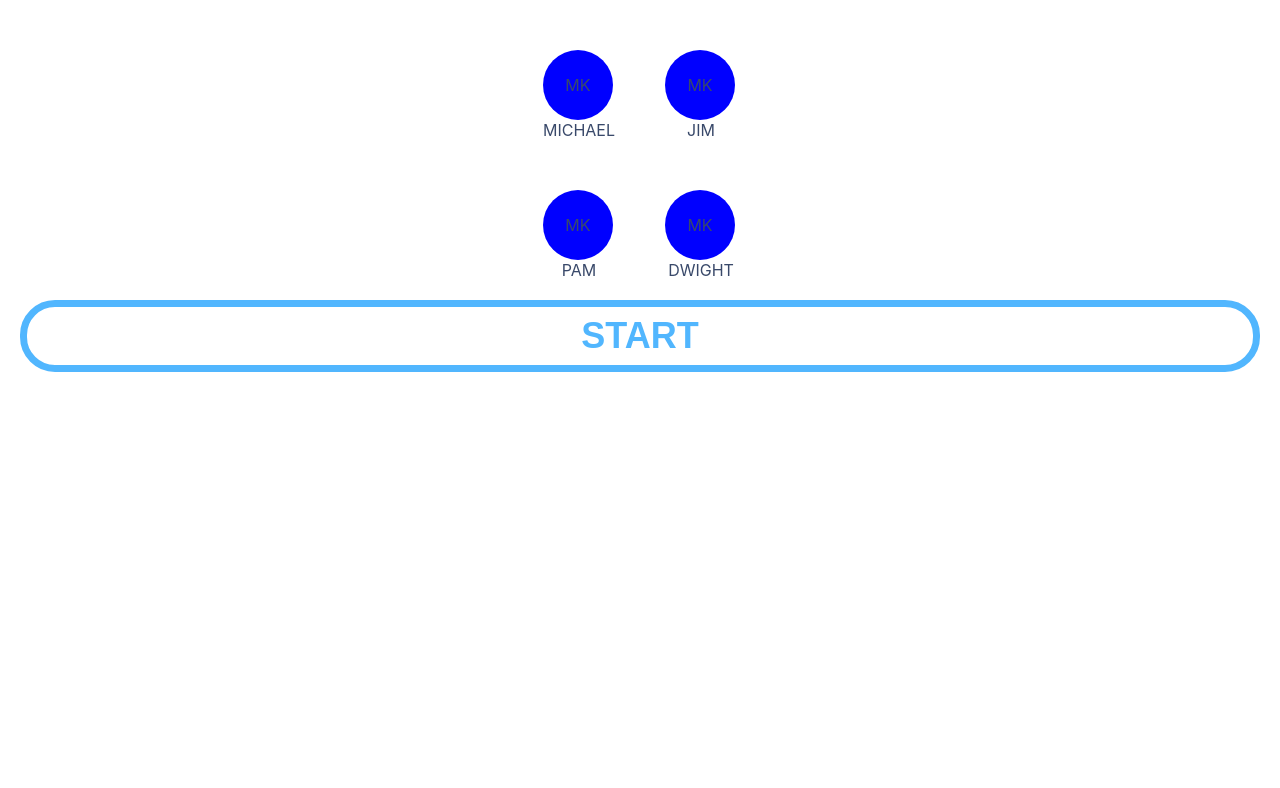
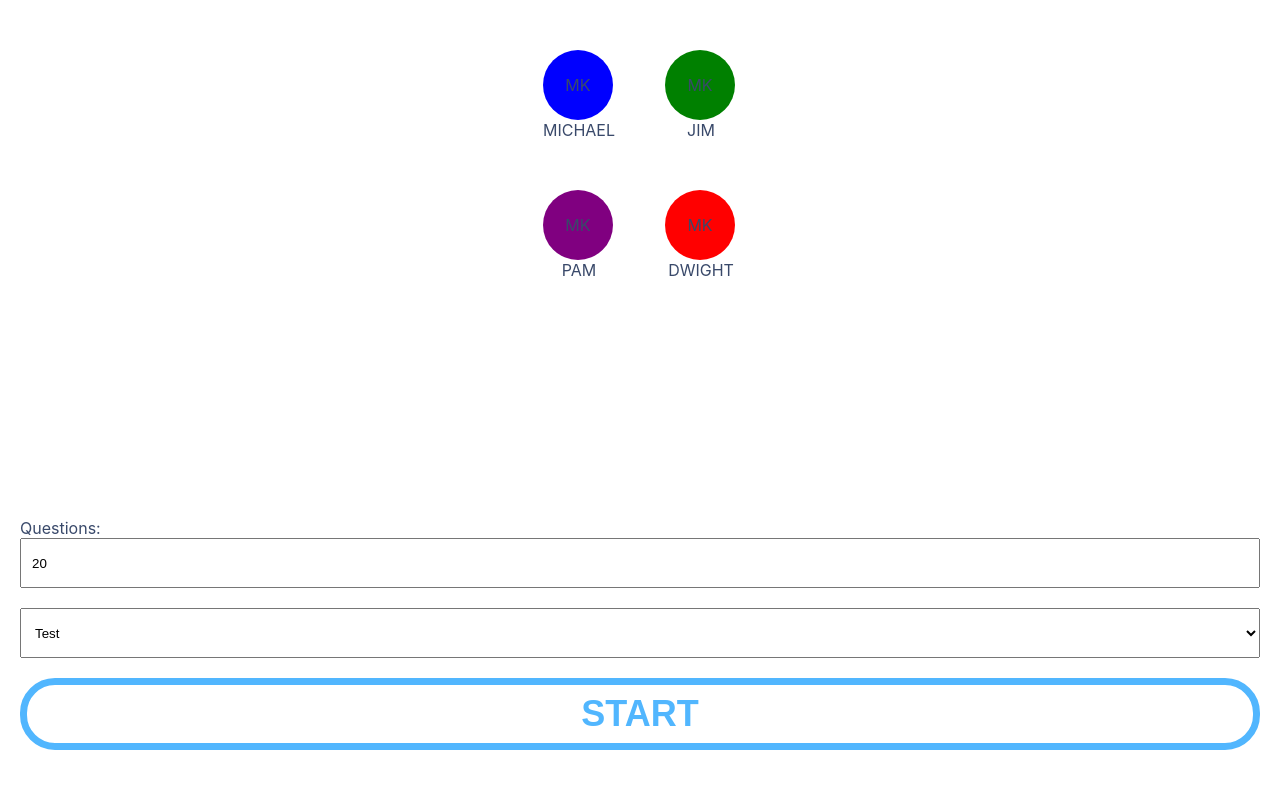
Before and after one commit to martink-rsa/trivia-app, a React (Create React App) app in the folder client/: page / in a window 1280 px wide. Shown: the top 788 px of the page. Built offline with nearby package versions, Linux system fonts and the light colour scheme.

Commit message:
basic design for lobby page

```diff
--- a/client/src/components/App/App.tsx
+++ b/client/src/components/App/App.tsx
@@ -1,26 +1,37 @@
-import React, { useState, useEffect } from "react";
-import * as S from "./App.style";
-import JoinGame from "../../views/JoinGame/JoinGame";
-import Lobby from "../../views/Lobby/Lobby";
-import { io } from "socket.io-client";
+import React, { useState, useEffect } from 'react';
+import * as S from './App.style';
+import JoinGame from '../../views/JoinGame/JoinGame';
+import Lobby from '../../views/Lobby/Lobby';
+import Player from '../../shared/Player';
+import { io } from 'socket.io-client';
 
-const SERVER = "http://localhost:3001";
+const SERVER = 'http://localhost:3001';
 
 let socket: any;
 
 enum GameStates {
-  "INTRO",
-  "LOBBY",
+  'INTRO',
+  'LOBBY',
 }
 
 function App() {
   const [gameState, setGameState] = useState<GameStates>(GameStates.LOBBY);
 
+  const [players, setPlayers] = useState<Player[]>([
+    { username: 'MICHAEL', iconId: 0, color: 'blue', isAdmin: false },
+    { username: 'JIM', iconId: 1, color: 'green', isAdmin: false },
+    { username: 'PAM', iconId: 2, color: 'purple', isAdmin: true },
+    { username: 'DWIGHT', iconId: 3, color: 'red', isAdmin: false },
+  ]);
+
   useEffect(() => {
     //
     socket = io(SERVER);
-    socket.on("userConnected", (data: any) => {
+    socket.on('userConnected', (data: any) => {
       console.log(data);
+    });
+    socket.on('updatePlayers', (players: any) => {
+      setPlayers(players);
     });
   }, []);
 
@@ -33,7 +44,7 @@ function App() {
     if (gameState === GameStates.INTRO) {
       return <JoinGame handleJoin={attemptJoin} />;
     } else if (gameState === GameStates.LOBBY) {
-      return <Lobby />;
+      return <Lobby players={players} />;
     }
   };
 
--- a/client/src/components/PlayerDisplay/PlayerDisplay.style.ts
+++ b/client/src/components/PlayerDisplay/PlayerDisplay.style.ts
@@ -1,16 +1,20 @@
-import styled from "styled-components";
+import styled from 'styled-components';
 
 const ICON_SIZE = 70;
 
 export const Wrapper = styled.li``;
 
-export const IconContainer = styled.div`
+type IconContainerProps = {
+  playerColor: string;
+};
+
+export const IconContainer = styled.div<IconContainerProps>`
   display: flex;
   justify-content: center;
   align-items: center;
   width: ${ICON_SIZE}px;
   height: ${ICON_SIZE}px;
-  background: blue;
+  background: ${(props) => props.playerColor};
   border-radius: 50%;
 `;
 
--- a/client/src/components/PlayerDisplay/PlayerDisplay.tsx
+++ b/client/src/components/PlayerDisplay/PlayerDisplay.tsx
@@ -1,16 +1,18 @@
-import React, { useState, useEffect } from "react";
-import * as S from "./PlayerDisplay.style";
-import Player from "../../shared/Player";
+import React, { useState, useEffect } from 'react';
+import * as S from './PlayerDisplay.style';
+import Player from '../../shared/Player';
 
 type Props = {
   player: Player;
 };
 
-function PlayerDisplay({ player }: Props) {
+function PlayerDisplay({
+  player: { username, color, iconId, isAdmin },
+}: Props) {
   return (
     <S.Wrapper>
-      <S.IconContainer>MK</S.IconContainer>
-      <S.Name>{player.username}</S.Name>
+      <S.IconContainer playerColor={color}>MK</S.IconContainer>
+      <S.Name>{username}</S.Name>
     </S.Wrapper>
   );
 }
--- a/client/src/shared/Player.ts
+++ b/client/src/shared/Player.ts
@@ -1,7 +1,7 @@
 type Player = {
-  username: String;
+  username: string;
   iconId: Number;
-  color: String;
+  color: string;
   isAdmin: Boolean;
 };
 
--- a/client/src/views/Lobby/Lobby.style.ts
+++ b/client/src/views/Lobby/Lobby.style.ts
@@ -1,14 +1,15 @@
-import styled from "styled-components";
+import styled from 'styled-components';
 
 export const Wrapper = styled.div`
   box-sizing: border-box;
   display: flex;
   flex-direction: column;
   align-items: center;
-  height: 100%;
+  min-height: 100%;
+  height: auto;
   width: 100%;
   background-color: #fff;
-  padding: 50px 20px 10px 20px;
+  padding: 50px 20px 50px 20px;
 
   form {
     padding: 0;
@@ -20,6 +21,10 @@ export const Wrapper = styled.div`
   }
 `;
 
+export const MainContainer = styled.div`
+  flex-grow: 1;
+`;
+
 export const PlayersList = styled.ul`
   display: grid;
   grid-template-columns: 1fr 1fr;
@@ -28,3 +33,17 @@ export const PlayersList = styled.ul`
   padding: 0;
   list-style: none;
 `;
+
+export const Input = styled.input`
+  box-sizing: border-box;
+  width: 100%;
+  height: 50px;
+  padding-left: 10px;
+  margin-bottom: 20px;
+`;
+
+export const Select = styled.select`
+  width: 100%;
+  height: 50px;
+  padding-left: 10px;
+`;
--- a/client/src/views/Lobby/Lobby.tsx
+++ b/client/src/views/Lobby/Lobby.tsx
@@ -1,23 +1,17 @@
-import React, { useState, useEffect } from "react";
-import * as S from "./Lobby.style";
-import Button from "../../components/Button/Button";
-import PlayerDisplay from "../../components/PlayerDisplay/PlayerDisplay";
-import Player from "../../shared/Player";
+import React, { useState, useEffect } from 'react';
+import * as S from './Lobby.style';
+import Button from '../../components/Button/Button';
+import PlayerDisplay from '../../components/PlayerDisplay/PlayerDisplay';
+import Player from '../../shared/Player';
 
 type Props = {
-  // handleJoin: (name: string, room: string) => void;
+  players: Player[];
 };
 
 /** The Lobby screen that shows all the players and leads
  * to the main game
  */
-function Lobby(props: Props) {
-  const [players, setPlayers] = useState<Player[]>([
-    { username: "MICHAEL", iconId: 0, color: "blue", isAdmin: false },
-    { username: "JIM", iconId: 1, color: "green", isAdmin: false },
-    { username: "PAM", iconId: 2, color: "purple", isAdmin: true },
-    { username: "DWIGHT", iconId: 3, color: "red", isAdmin: false },
-  ]);
+function Lobby({ players }: Props) {
   /**
    * Submits the user's details
    * @param event The Form event
@@ -28,12 +22,27 @@ function Lobby(props: Props) {
 
   return (
     <S.Wrapper>
-      <S.PlayersList>
-        {players.map((player) => (
-          <PlayerDisplay player={player} />
-        ))}
-      </S.PlayersList>
+      <S.MainContainer>
+        <S.PlayersList>
+          {players.map((player) => (
+            <PlayerDisplay player={player} />
+          ))}
+        </S.PlayersList>
+      </S.MainContainer>
       <form onSubmit={handleSubmit}>
+        <div>
+          <label htmlFor="numQuestions">Questions:</label>
+          <S.Input
+            type="number"
+            id="numQuestions"
+            min="1"
+            max="99"
+            value="20"
+          />
+        </div>
+        <S.Select>
+          <option>Test</option>
+        </S.Select>
         <Button type="submit" fullWidth>
           START
         </Button>
```
